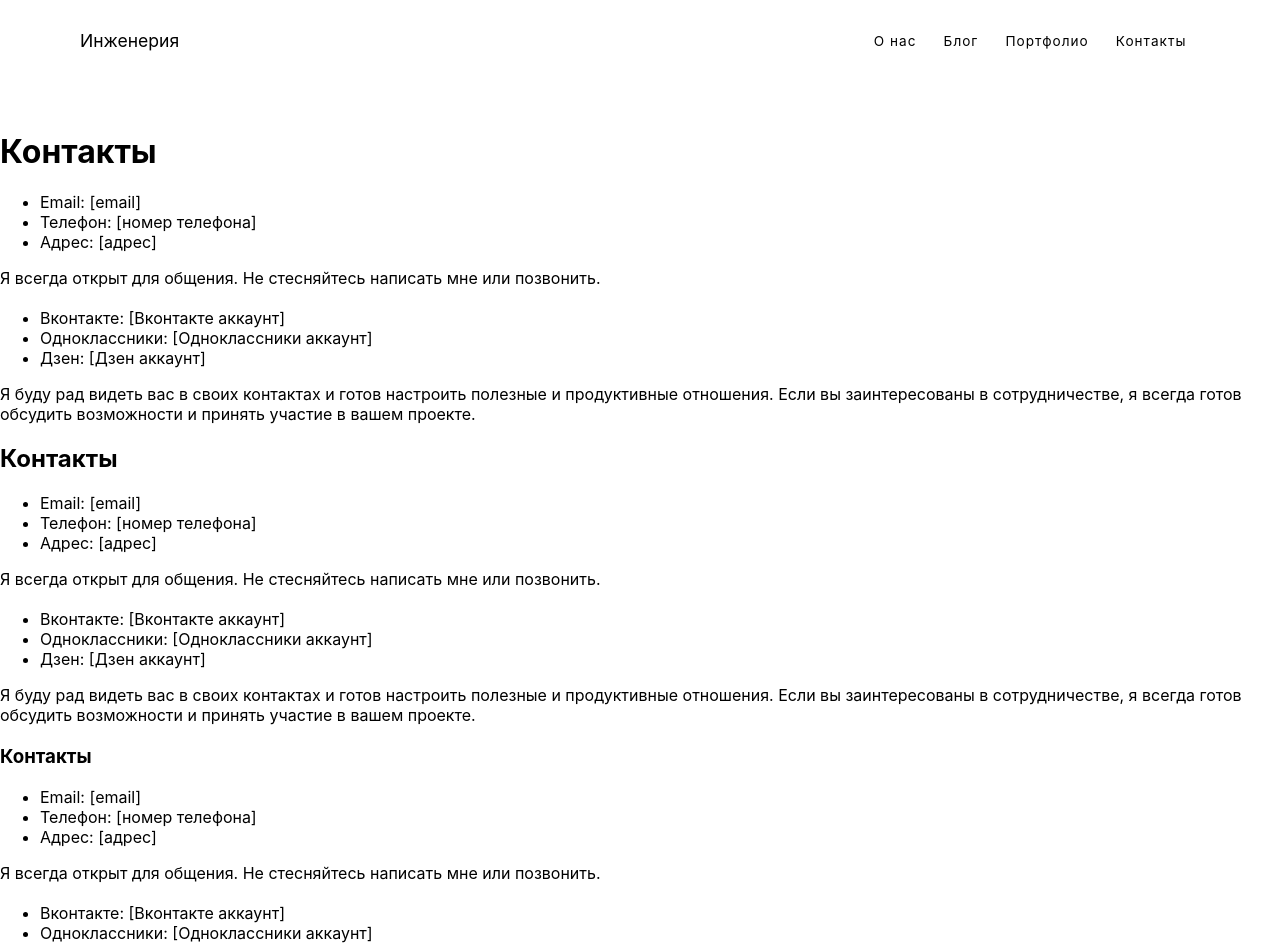
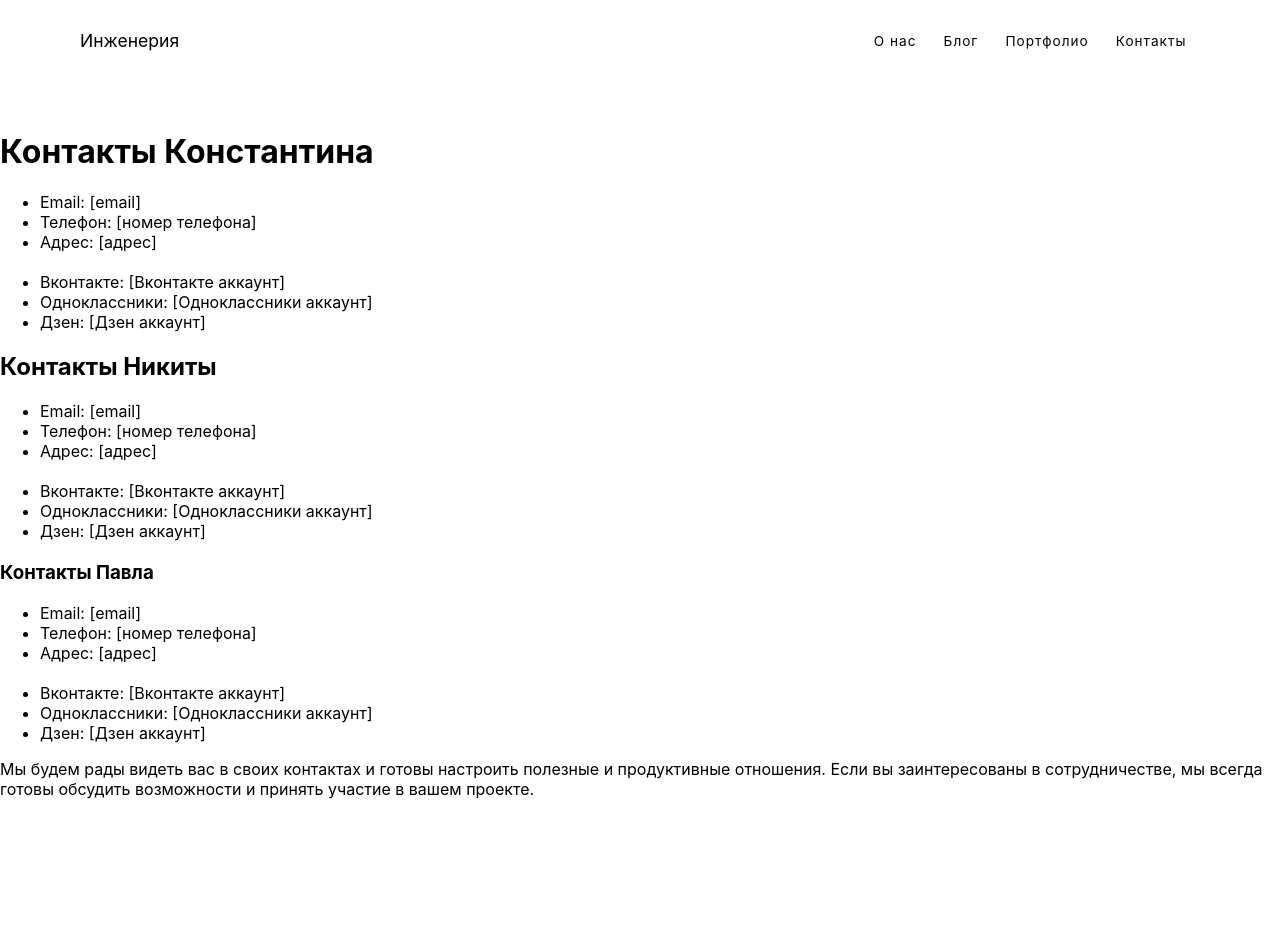
Before and after one commit to Dimatresko/Svelte-test, a SvelteKit app: page /contact in a window 1280 px wide. Shown: the top 944 px of the page. After the commit the page ends 849 px from the top, so only its background shows below. Built offline with nearby package versions, Linux system fonts and the light colour scheme.

Commit message:
add Contact

```diff
--- a/src/routes/about/+page.svelte
+++ b/src/routes/about/+page.svelte
@@ -1,3 +1,6 @@
 <h1>О нас</h1>
 
-todo...
+<p>Привет! Нас зовут Никита,Константин и Павел, мы рады приветствовать вас на нашей
+	странице. Мы живем в Черемхово, Россия, и мы учимся в ЧГТК.</p>
+<p>Мы создавали этот сайт вместе. Никита отвечал за структуру проекта, Константин отвечал за дизайн проекта, а я (Павел) отвечал за размещение проекта в сети Интернет. </p>
+<p> Этот сайт был создан для аудитории, которые связаны с инжинерией, также для тех кто хочет понять и познать эту сферу деятельности</p>
--- a/src/routes/blog/posts/1/+page.svelte
+++ b/src/routes/blog/posts/1/+page.svelte
@@ -1,5 +1,5 @@
-<h1>My First Blog Post</h1>
+<h1>Как мы тренируемся, чтобы стать профессиональными инженерами</h1>
 
-<p>Зачастую жизнь человека, если он не имеет каких-либо увлечений, представляется ему скучной, пресной и однообразной. Ведь когда мы отдаем себя только основной работе или ежедневным обязанностям по дому, это может стать причиной апатии и усталости. В то время как занятие для души способно повысить настроение и не даст угаснуть интересу к жизни.</p>
+<p>Стать инженером - это одновременно весело и непросто.</p>
 
-<p>Хобби (от англ. hobby — любимое дело, увлечение) — это вид деятельности, какое-либо занятие, которым человек увлеченно занимается в свободное время и при этом получает от этого истинное удовлетворение.</p>
+<p>Для начала сузьте круг своих интересов до интересующего вас инженерного направления и поступайте в университет, который предлагает эффективную программу в области ит. Приобретите необходимый опыт работы с помощью стажировок и других программ работы и обучения, а также общайтесь с другими инженерами. Со временем и самоотдачей вы скоро станете инженером.</p>
--- a/src/routes/contact/+page.svelte
+++ b/src/routes/contact/+page.svelte
@@ -1,4 +1,4 @@
-<h1>Контакты</h1>
+<h1>Контакты Константина</h1>
 
 <div>
 	<ul>
@@ -7,7 +7,44 @@
 		<li>Адрес: [адрес]</li>
 	</ul>
 
-	<p>Я всегда открыт для общения. Не стесняйтесь написать мне или позвонить.</p>
+</div>
+<div>
+	<ul>
+		<li>Вконтакте: [Вконтакте аккаунт]</li>
+		<li>Одноклассники: [Одноклассники аккаунт]</li>
+		<li>Дзен: [Дзен аккаунт]</li>
+	</ul>
+
+</div>
+
+<h2>Контакты Никиты</h2>
+
+<div>
+	<ul>
+		<li>Email: [email]</li>
+		<li>Телефон: [номер телефона]</li>
+		<li>Адрес: [адрес]</li>
+	</ul>
+
+</div>
+<div>
+	<ul>
+		<li>Вконтакте: [Вконтакте аккаунт]</li>
+		<li>Одноклассники: [Одноклассники аккаунт]</li>
+		<li>Дзен: [Дзен аккаунт]</li>
+	</ul>
+
+</div>
+
+<h3>Контакты Павла</h3>
+
+<div>
+	<ul>
+		<li>Email: [email]</li>
+		<li>Телефон: [номер телефона]</li>
+		<li>Адрес: [адрес]</li>
+	</ul>
+
 </div>
 <div>
 	<ul>
@@ -17,59 +54,9 @@
 	</ul>
 
 	<p>
-		Я буду рад видеть вас в своих контактах и готов настроить полезные и
-		продуктивные отношения. Если вы заинтересованы в сотрудничестве, я всегда
-		готов обсудить возможности и принять участие в вашем проекте.
-	</p>
-</div>
-
-<h2>Контакты</h2>
-
-<div>
-	<ul>
-		<li>Email: [email]</li>
-		<li>Телефон: [номер телефона]</li>
-		<li>Адрес: [адрес]</li>
-	</ul>
-
-	<p>Я всегда открыт для общения. Не стесняйтесь написать мне или позвонить.</p>
-</div>
-<div>
-	<ul>
-		<li>Вконтакте: [Вконтакте аккаунт]</li>
-		<li>Одноклассники: [Одноклассники аккаунт]</li>
-		<li>Дзен: [Дзен аккаунт]</li>
-	</ul>
-
-	<p>
-		Я буду рад видеть вас в своих контактах и готов настроить полезные и
-		продуктивные отношения. Если вы заинтересованы в сотрудничестве, я всегда
-		готов обсудить возможности и принять участие в вашем проекте.
-	</p>
-</div>
-
-<h3>Контакты</h3>
-
-<div>
-	<ul>
-		<li>Email: [email]</li>
-		<li>Телефон: [номер телефона]</li>
-		<li>Адрес: [адрес]</li>
-	</ul>
-
-	<p>Я всегда открыт для общения. Не стесняйтесь написать мне или позвонить.</p>
-</div>
-<div>
-	<ul>
-		<li>Вконтакте: [Вконтакте аккаунт]</li>
-		<li>Одноклассники: [Одноклассники аккаунт]</li>
-		<li>Дзен: [Дзен аккаунт]</li>
-	</ul>
-
-	<p>
-		Я буду рад видеть вас в своих контактах и готов настроить полезные и
-		продуктивные отношения. Если вы заинтересованы в сотрудничестве, я всегда
-		готов обсудить возможности и принять участие в вашем проекте.
+		Мы будем рады видеть вас в своих контактах и готовы настроить полезные и
+		продуктивные отношения. Если вы заинтересованы в сотрудничестве, мы всегда
+		готовы обсудить возможности и принять участие в вашем проекте.
 	</p>
 </div>
 
```
Also changed, not shown: src/routes/+page.svelte (+5 -6 lines), src/routes/blog/posts/2/+page.svelte (+4 -3 lines), src/routes/blog/routes.js (+4 -4 lines).
